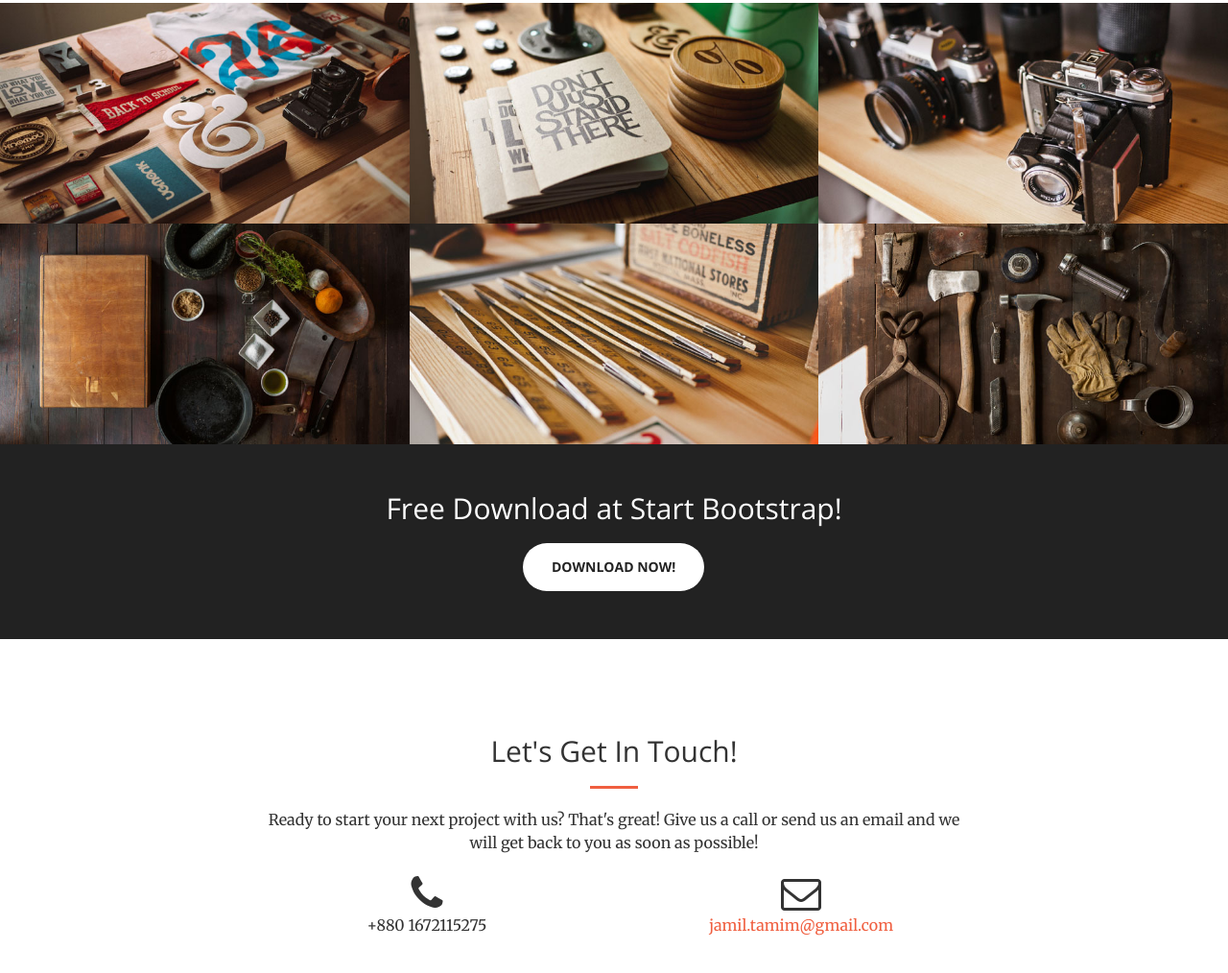
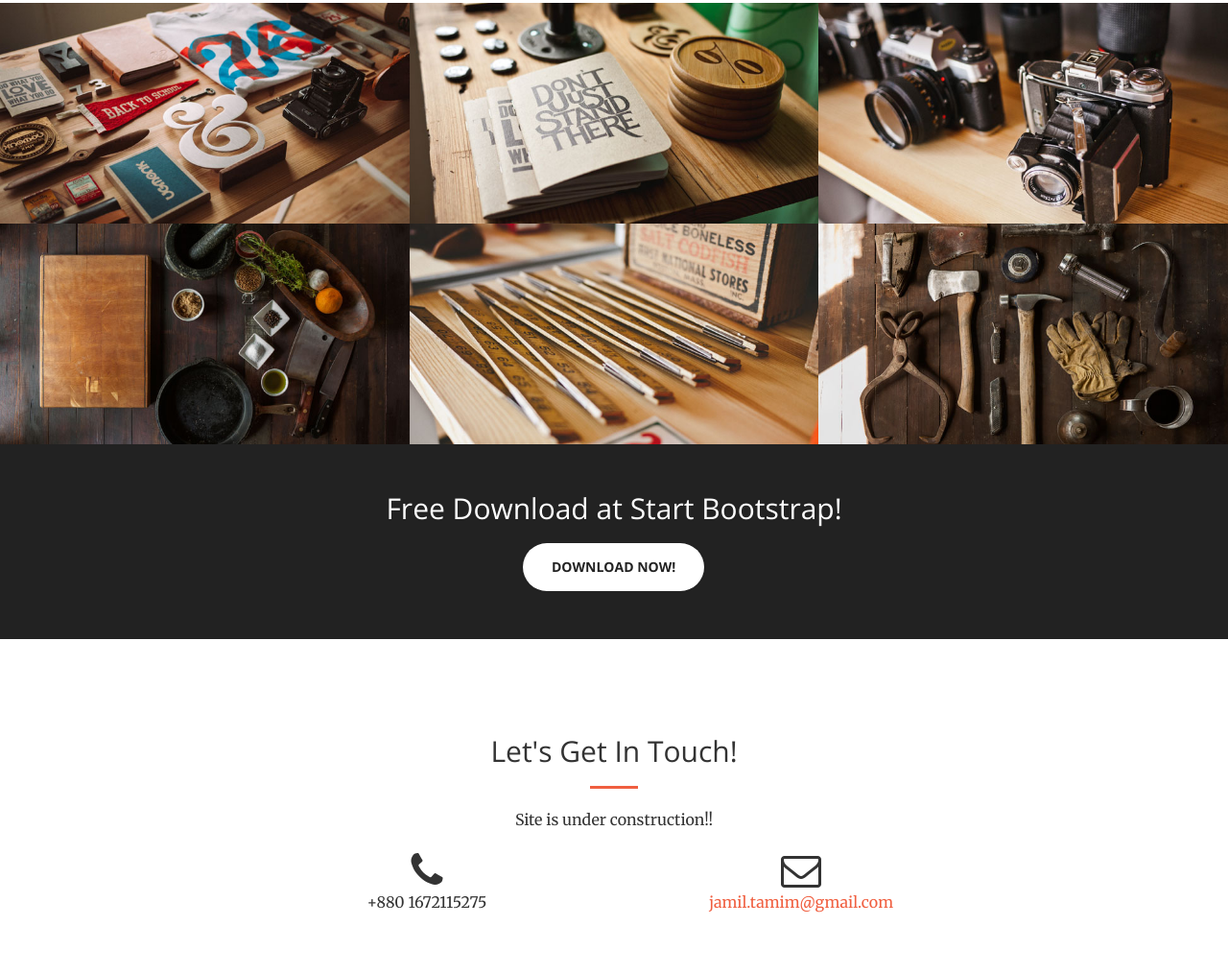
Before and after one commit to hasnine/hasnine.github.io, a website: page index.html in a window 1280 px wide. Shown: the part 1671-2685 px from the top of the page at 96% size. Drawn offline with nearby package versions, Linux system fonts and the light colour scheme.

Commit message:
name changed

```diff
--- a/index.html
+++ b/index.html
@@ -247,7 +247,7 @@
                 <div class="col-lg-8 col-lg-offset-2 text-center">
                     <h2 class="section-heading">Let's Get In Touch!</h2>
                     <hr class="primary">
-                    <p>Ready to start your next project with us? That's great! Give us a call or send us an email and we will get back to you as soon as possible!</p>
+                    <p>Site is under construction!! </p>
                 </div>
                 <div class="col-lg-4 col-lg-offset-2 text-center">
                     <i class="fa fa-phone fa-3x sr-contact"></i>
```
